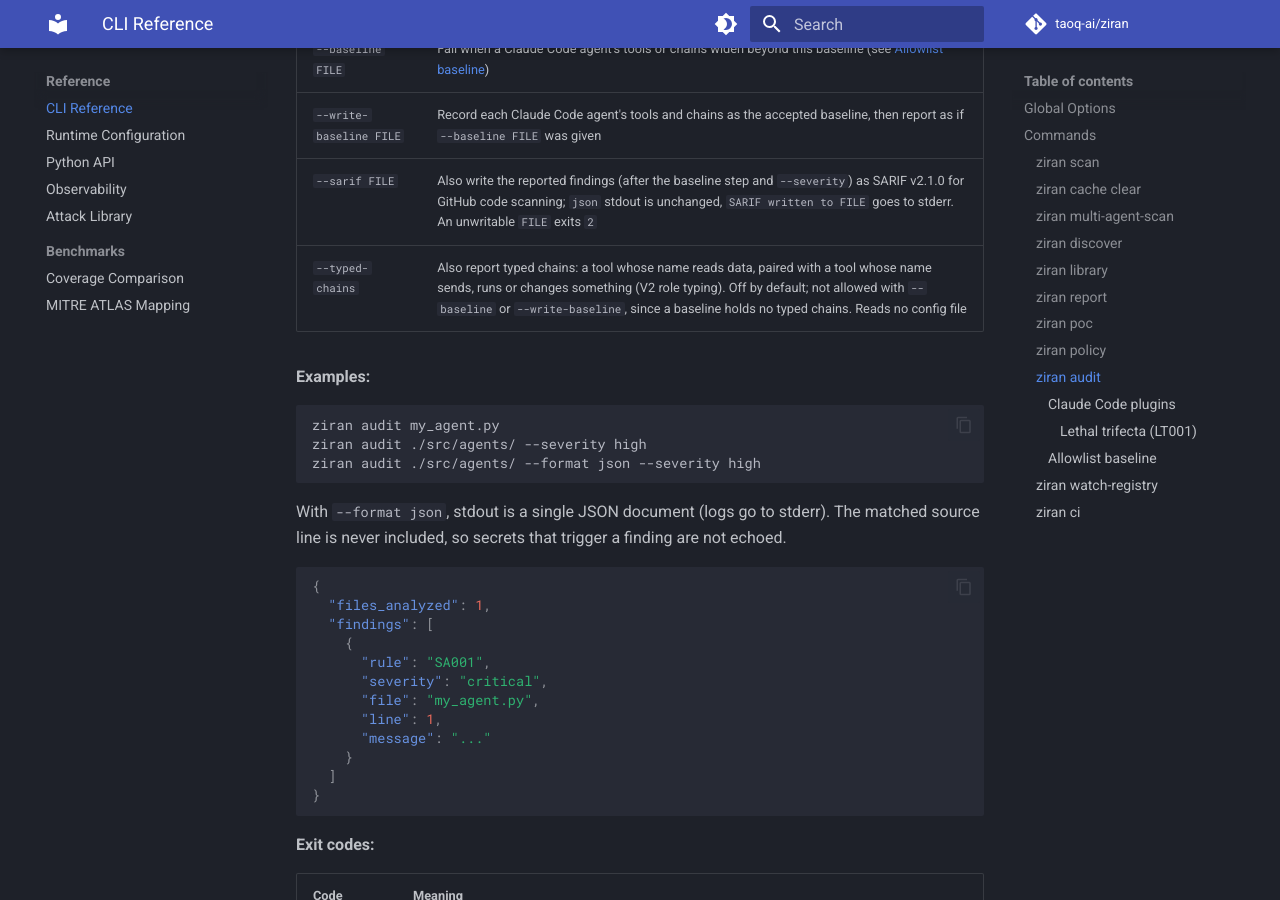
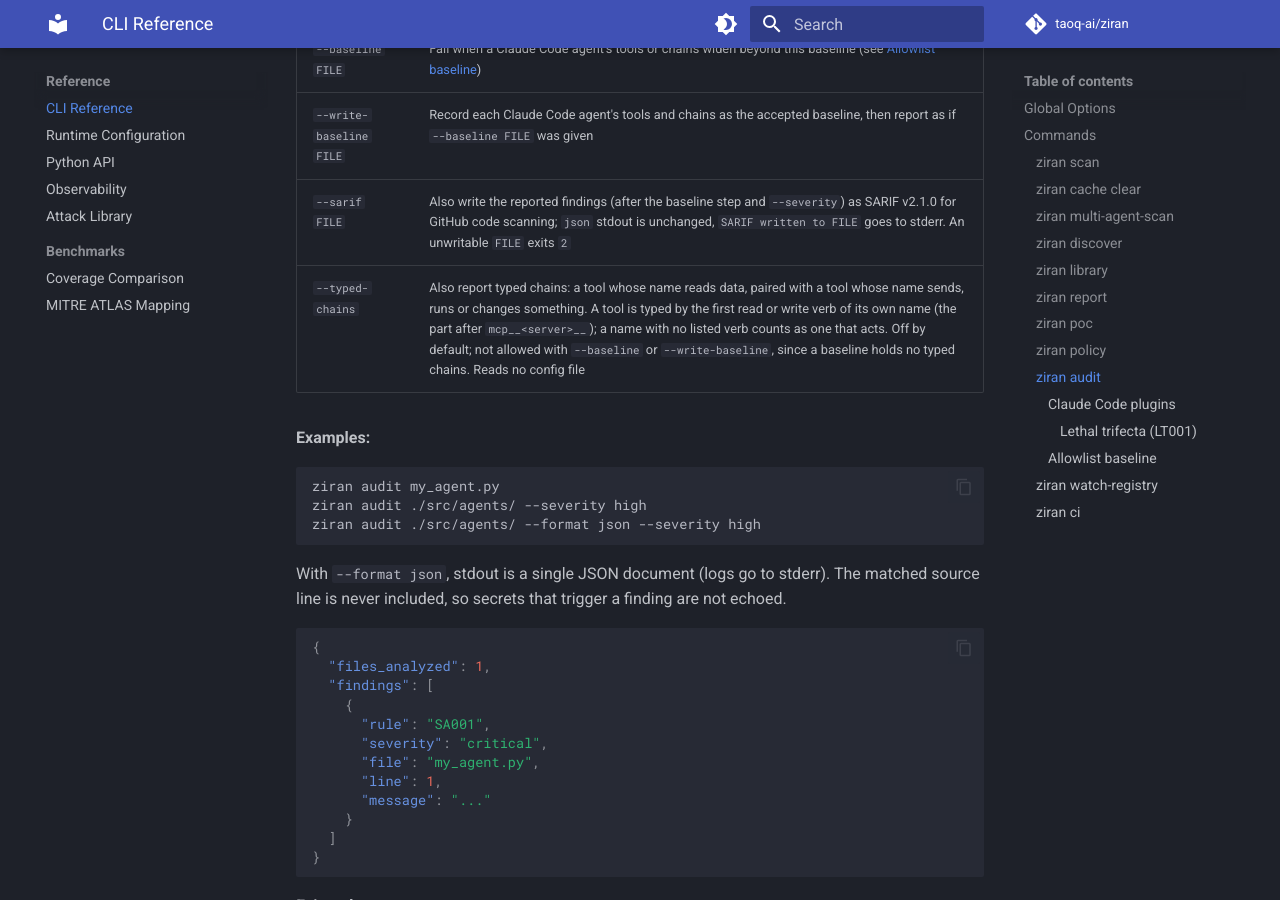
Before and after one commit to taoq-ai/ziran, an MkDocs documentation site: the page built from docs/reference/cli.md, in a window 1280 px wide and 900 px high, scrolled down 7197 px. Built offline with MkDocs 1.6.1 and Material for MkDocs 9.7.7, drawn with Linux system fonts in a browser that asks for light colours; comment, search, counter and statistics services are not loaded.

Commit message:
docs(spec): the analysis of spec 099, and the typed-chains row names the verb rule (study-v2.1)
Co-Authored-By: Claude Fable 5.2 <noreply@anthropic.com>

```diff
--- a/docs/reference/cli.md
+++ b/docs/reference/cli.md
@@ -271,7 +271,7 @@ ziran audit PATH [OPTIONS]
 | `--baseline FILE` | Fail when a Claude Code agent's tools or chains widen beyond this baseline (see [Allowlist baseline](#allowlist-baseline)) |
 | `--write-baseline FILE` | Record each Claude Code agent's tools and chains as the accepted baseline, then report as if `--baseline FILE` was given |
 | `--sarif FILE` | Also write the reported findings (after the baseline step and `--severity`) as SARIF v2.1.0 for GitHub code scanning; `json` stdout is unchanged, `SARIF written to FILE` goes to stderr. An unwritable `FILE` exits `2` |
-| `--typed-chains` | Also report typed chains: a tool whose name reads data, paired with a tool whose name sends, runs or changes something (V2 role typing). Off by default; not allowed with `--baseline` or `--write-baseline`, since a baseline holds no typed chains. Reads no config file |
+| `--typed-chains` | Also report typed chains: a tool whose name reads data, paired with a tool whose name sends, runs or changes something. A tool is typed by the first read or write verb of its own name (the part after `mcp__<server>__`); a name with no listed verb counts as one that acts. Off by default; not allowed with `--baseline` or `--write-baseline`, since a baseline holds no typed chains. Reads no config file |
 
 **Examples:**
 
```
Also changed, not shown: specs/099-study-v21-detector/analysis.md (added, +13 -0 lines).
